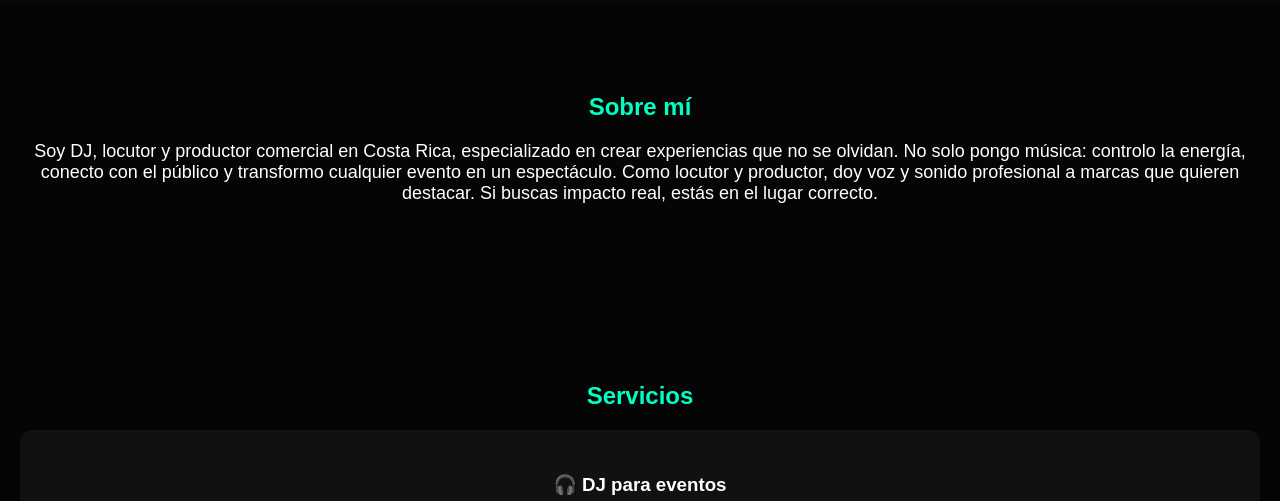
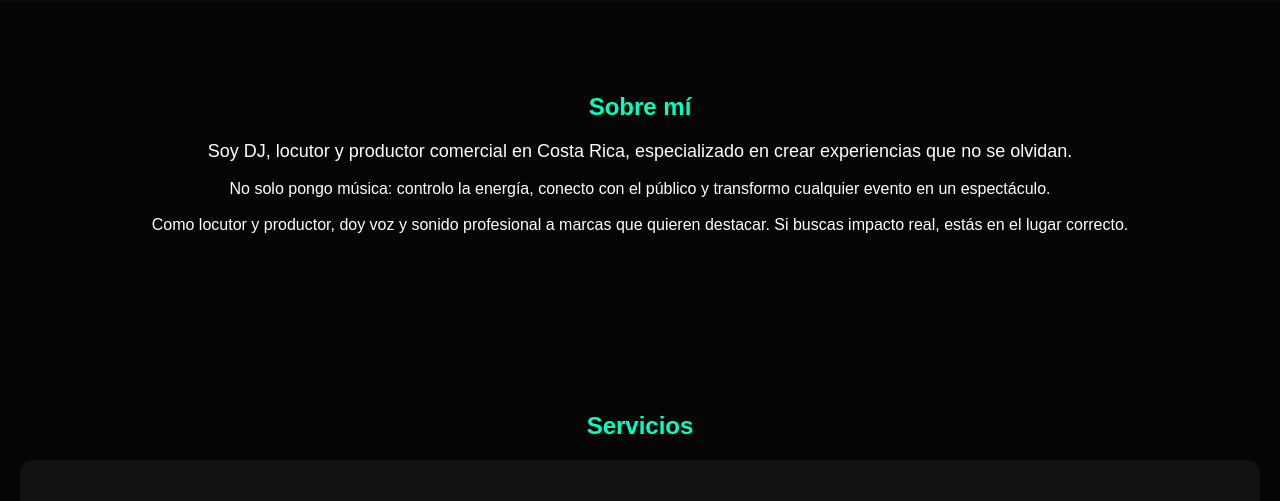
Before and after one commit to djortizcr/djortizcr.github.io, a plain HTML site: page index.html in a window 1280 px wide. Shown: the part 797-1298 px from the top of the page. Drawn offline with Linux system fonts and the light colour scheme; grey boxes are pictures that could not be loaded.

Commit message:
Update index.html

```diff
--- a/index.html
+++ b/index.html
@@ -132,9 +132,9 @@ footer {
 <!-- SOBRE MI -->
 <div class="section fade">
   <h2>Sobre mí</h2>
-<p>Soy DJ, locutor y productor comercial en Costa Rica, especializado en crear experiencias que no se olvidan.
-  No solo pongo música: controlo la energía, conecto con el público y transformo cualquier evento en un espectáculo.
-  Como locutor y productor, doy voz y sonido profesional a marcas que quieren destacar. Si buscas impacto real, estás en el lugar correcto.</p>
+<p>Soy DJ, locutor y productor comercial en Costa Rica, especializado en crear experiencias que no se olvidan.<p></p>
+  <p></p>No solo pongo música: controlo la energía, conecto con el público y transformo cualquier evento en un espectáculo.<p></p>
+ <p></p> Como locutor y productor, doy voz y sonido profesional a marcas que quieren destacar. Si buscas impacto real, estás en el lugar correcto.</p>
 </div>
 
 <!-- SERVICIOS -->
```
